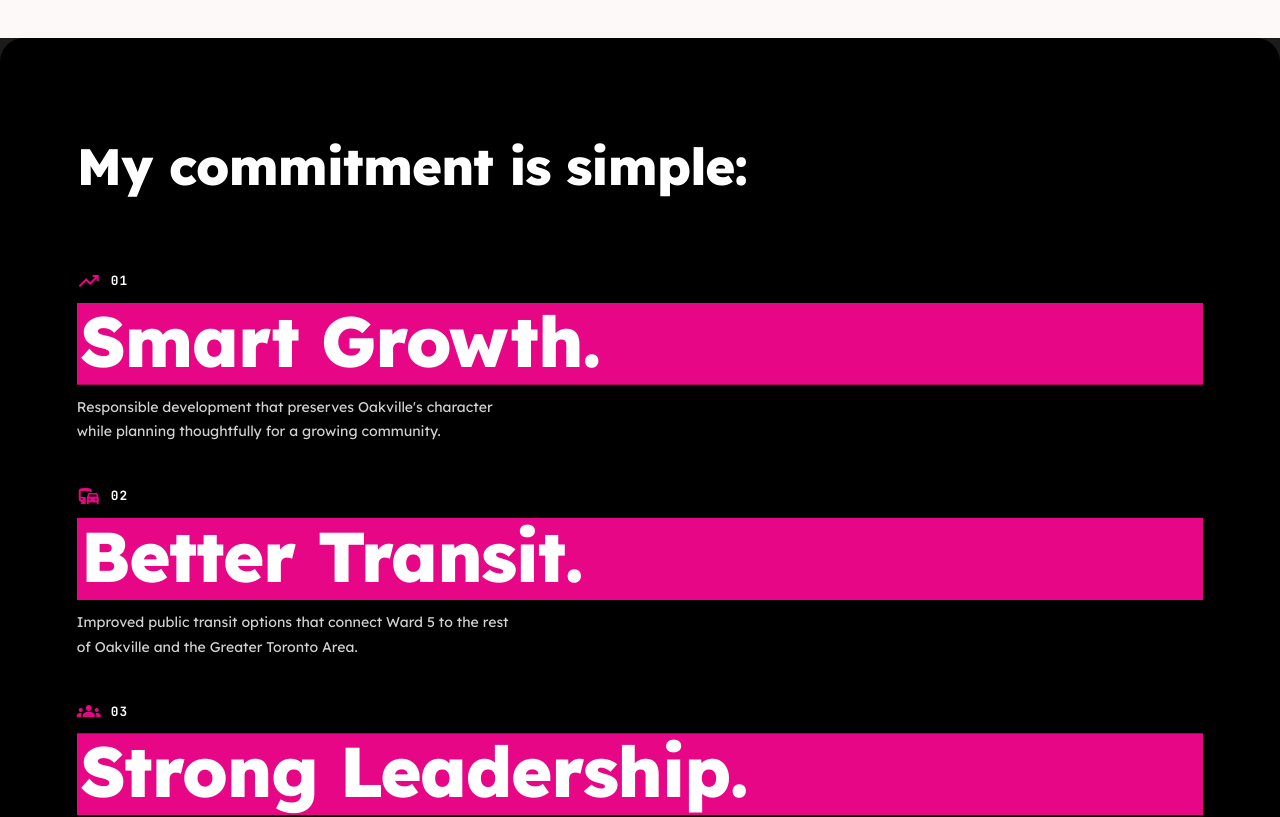
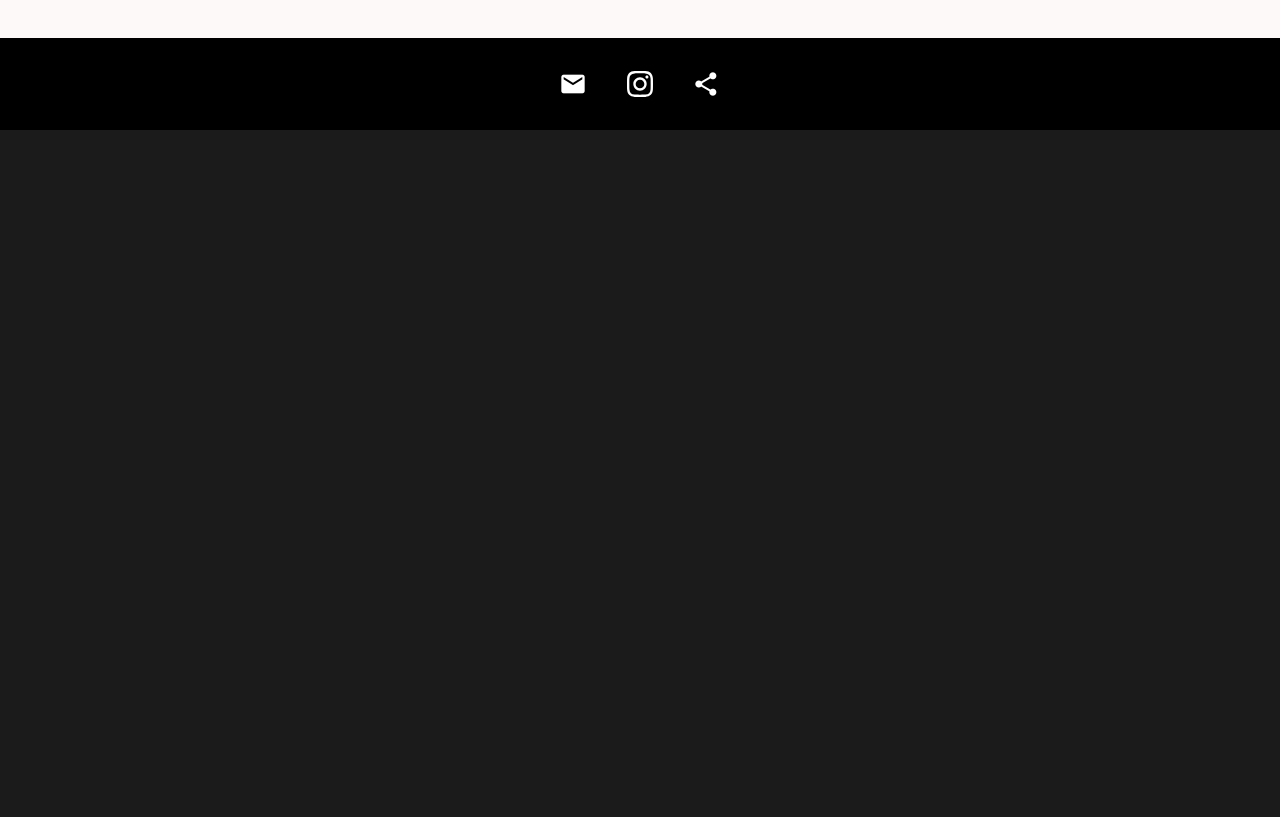
Before and after one commit to duttasah26/SueHeddle, a Next.js app: page / in a window 1280 px wide. Shown: the part 2400-3217 px from the top of the page. After the commit the page ends 2530 px from the top, so only its background shows below. Built offline with nearby package versions, Linux system fonts and the light colour scheme.

Commit message:
Final changes

```diff
--- a/src/app/page.tsx
+++ b/src/app/page.tsx
@@ -53,7 +53,7 @@ export default function SplashPage() {
               {phase === 0 ? (
                 <motion.div
                   key="vote"
-                  className="splash-phase"
+                  className="splash-phase splash-phase--vote"
                   initial={{ opacity: 0, y: 56 }}
                   animate={{ opacity: 1, y: 0 }}
                   exit={PHASE_EXIT}
--- a/src/components/LandingContent.tsx
+++ b/src/components/LandingContent.tsx
@@ -1,34 +1,7 @@
 'use client';
-import { useRef } from 'react';
-import { motion, useInView } from 'framer-motion';
-import MarkerHighlight from '@/components/MarkerHighlight';
 import '@/styles/landing.css';
 
-const PRIORITIES = [
-  {
-    num: '01',
-    title: 'Smart Growth.',
-    icon: 'trending_up',
-    desc: "Responsible development that preserves Oakville's character while planning thoughtfully for a growing community.",
-  },
-  {
-    num: '02',
-    title: 'Better Transit.',
-    icon: 'commute',
-    desc: 'Improved public transit options that connect Ward 5 to the rest of Oakville and the Greater Toronto Area.',
-  },
-  {
-    num: '03',
-    title: 'Strong Leadership.',
-    icon: 'groups',
-    desc: 'A councillor who listens, who shows up, and who fights every day for what Ward 5 residents deserve.',
-  },
-];
-
 export default function LandingContent() {
-  const commitRef = useRef<HTMLDivElement>(null);
-  const inView = useInView(commitRef, { once: true, margin: '-6%' });
-
   return (
     <article>
       {/* ── TAGLINE SECTION ─────────────────────────────────────── */}
@@ -74,7 +47,7 @@ export default function LandingContent() {
           <div className="landing-bio-img-col">
             <div className="landing-bio-img-wrap">
               <img
-                src="/sue-heddle.png"
+                src="/images/sue/hero_shot.png"
                 alt="Sue Heddle"
                 className="landing-bio-img"
               />
@@ -82,60 +55,6 @@ export default function LandingContent() {
           </div>
         </div>
       </section>
-
-      {/* ── COMMITMENT SECTION (black) ───────────────────────────── */}
-      <section className="landing-commit-section" ref={commitRef}>
-        <div className="landing-commit-inner">
-          <motion.p
-            className="landing-commit-label"
-            initial={{ opacity: 0, y: 20 }}
-            animate={inView ? { opacity: 1, y: 0 } : {}}
-            transition={{ duration: 0.5, ease: 'easeOut' }}
-          >
-            My commitment is simple:
-          </motion.p>
-
-          <div className="landing-commit-list">
-            {PRIORITIES.map((p, i) => (
-              <motion.div
-                key={p.num}
-                className="lp-item"
-                initial={{ opacity: 0, y: 32 }}
-                animate={inView ? { opacity: 1, y: 0 } : {}}
-                transition={{ duration: 0.5, delay: 0.1 + i * 0.12, ease: 'easeOut' }}
-              >
-                <div className="lp-top-row">
-                  <motion.span
-                    className="material-symbols-outlined lp-icon"
-                    initial={{ scale: 0, rotate: -20 }}
-                    animate={inView ? { scale: 1, rotate: 0 } : {}}
-                    transition={{
-                      type: 'spring',
-                      stiffness: 260,
-                      damping: 18,
-                      delay: 0.15 + i * 0.12,
-                    }}
-                  >
-                    {p.icon}
-                  </motion.span>
-                  <span className="lp-num">{p.num}</span>
-                </div>
-                <div className="lp-title-wrap">
-                  <span className="lp-title-base">{p.title}</span>
-                  <span
-                    className={`lp-title-overlay${inView ? ' is-swept' : ''}`}
-                    style={{ '--sweep-delay': `${0.18 + i * 0.14}s` } as React.CSSProperties}
-                    aria-hidden="true"
-                  >
-                    {p.title}
-                  </span>
-                </div>
-                <p className="lp-desc">{p.desc}</p>
-              </motion.div>
-            ))}
-          </div>
-        </div>
-      </section>
     </article>
   );
 }
--- a/src/styles/landing.css
+++ b/src/styles/landing.css
@@ -102,7 +102,7 @@
   width: 100%;
   height: clamp(380px, 55vw, 620px);
   object-fit: cover;
-  object-position: top center;
+  object-position: 50% 50%;
   display: block;
   transition: transform 400ms ease;
 }
--- a/src/styles/splash.css
+++ b/src/styles/splash.css
@@ -142,6 +142,9 @@
   letter-spacing: -0.04em;
   line-height: 0.9;
   color: #fff;
+}
+
+.splash-phase--vote .splash-name {
   text-transform: uppercase;
 }
 
```
Also changed, not shown: 1 other file (tests, documents, lock files or other folders).
